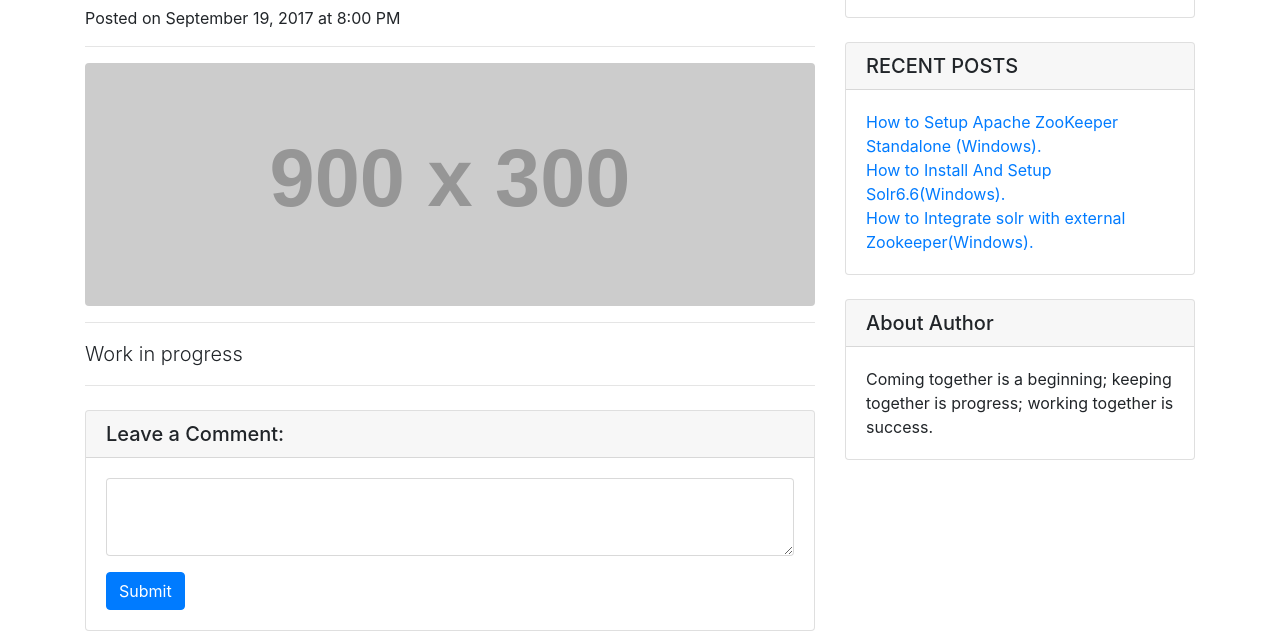
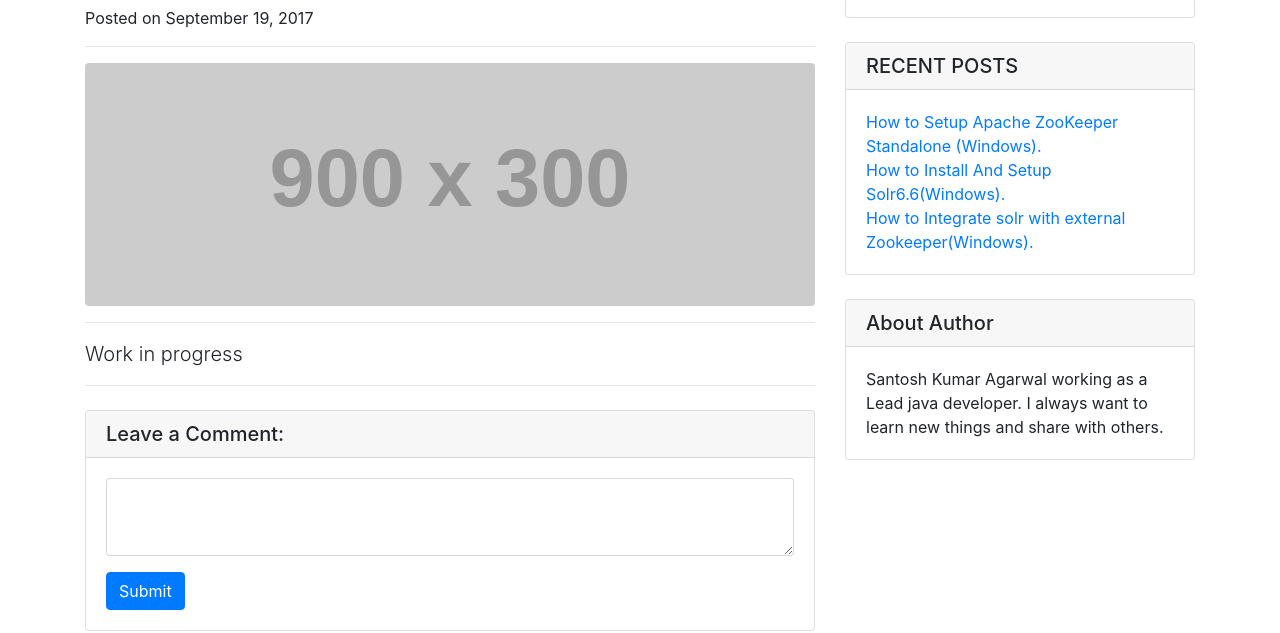
Before and after one commit to santoshagarwal/santoshagarwal.github.io, a website: page index.html in a window 1280 px wide. Shown: the part 189-822 px from the top of the page. Drawn offline with Linux system fonts and the light colour scheme; placeholder pictures from the web are drawn by us.

Commit message:
changes in index file

```diff
--- a/index.html
+++ b/index.html
@@ -68,7 +68,7 @@
           <hr>
 
           <!-- Date/Time -->
-          <p>Posted on September 19, 2017 at 8:00 PM</p>
+          <p>Posted on September 19, 2017</p>
 
           <hr>
 
@@ -95,16 +95,16 @@
             </div>
           </div>
 
-          <!-- Single Comment -->
+          <!-- Single Comment
           <div class="media mb-4">
             <img class="d-flex mr-3 rounded-circle" src="http://placehold.it/50x50" alt="">
             <div class="media-body">
               <h5 class="mt-0">Commenter Name</h5>
               Cras sit amet nibh libero, in gravida nulla. Nulla vel metus scelerisque ante sollicitudin. Cras purus odio, vestibulum in vulputate at, tempus viverra turpis. Fusce condimentum nunc ac nisi vulputate fringilla. Donec lacinia congue felis in faucibus.
             </div>
-          </div>
+          </div> -->
 
-          <!-- Comment with nested comments -->
+          <!-- Comment with nested comments
           <div class="media mb-4">
             <img class="d-flex mr-3 rounded-circle" src="http://placehold.it/50x50" alt="">
             <div class="media-body">
@@ -128,10 +128,9 @@
               </div>
 
             </div>
-          </div>
+          </div>-->
 
         </div>
-
         <!-- Sidebar Widgets Column -->
         <div class="col-md-4">
 
@@ -176,7 +175,7 @@
           <div class="card my-4">
             <h5 class="card-header">About Author</h5>
             <div class="card-body">
-              Coming together is a beginning; keeping together is progress; working together is success.
+              Santosh Kumar Agarwal working as a Lead java developer. I always want to learn new things and share with others.
             </div>
           </div>
 
```
